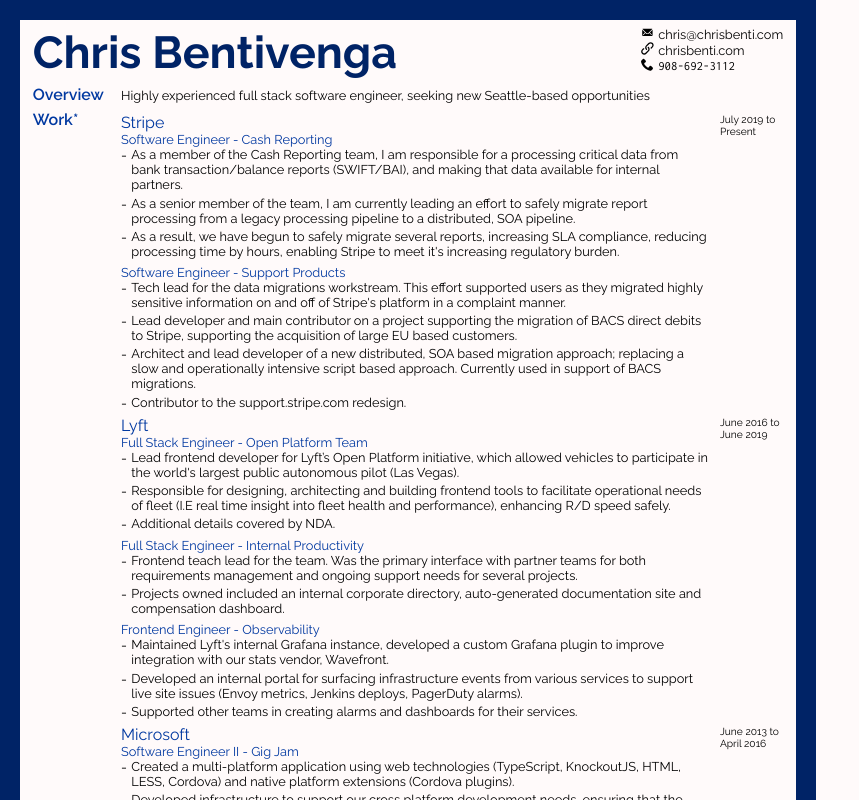
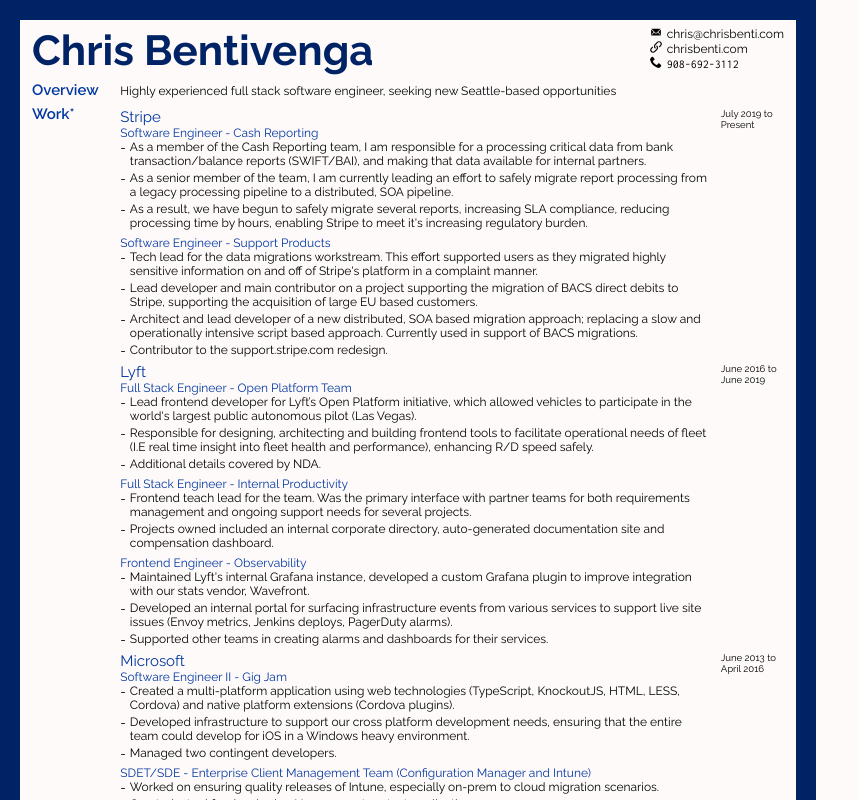
Before and after one commit to ethanngoh/resume-content, a React (Create React App) app: page / in a window 1280 px wide. Shown: the top 800 px of the page, without its empty margins (0-859 px from the left). Built offline with nearby package versions, Linux system fonts and the light colour scheme.

Commit message:
lazy font size change

```diff
--- a/src/index.tsx
+++ b/src/index.tsx
@@ -16,7 +16,7 @@
     width: 816px;
     overflow: hidden;
     font-family: "Raleway", sans-serif;
-    font-size: 0.8em;
+    font-size: 0.75em;
     box-sizing: border-box;
     padding: 0.5em 1em;
     border: solid 20px ${COLORS.ROYAL_BLUE};
```
